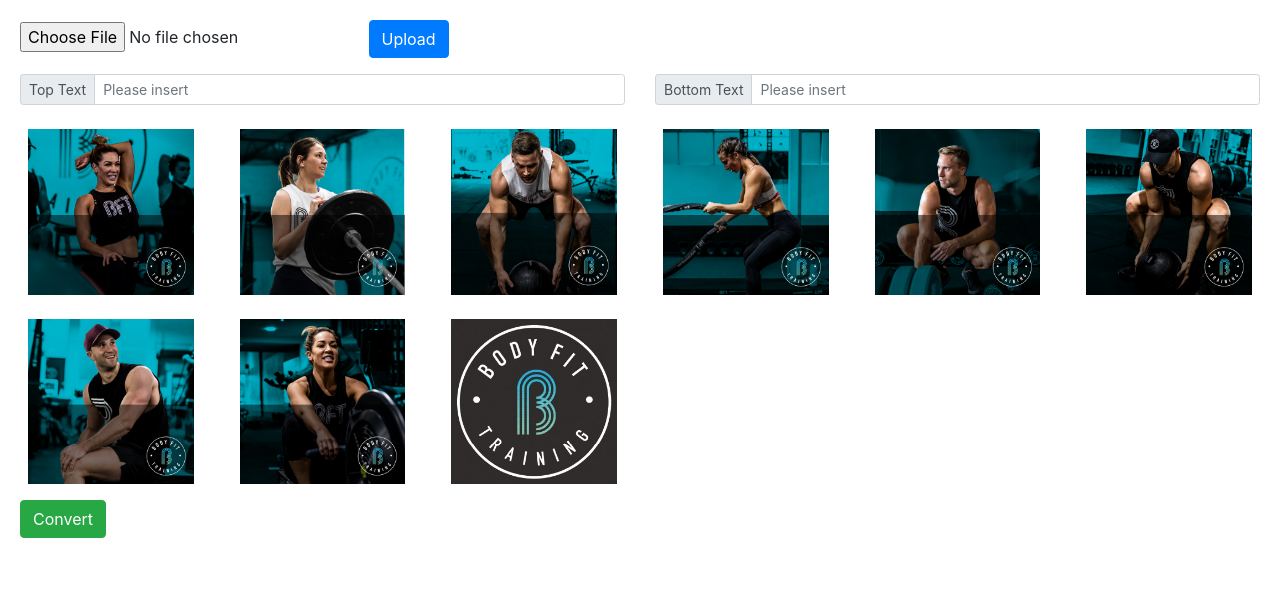
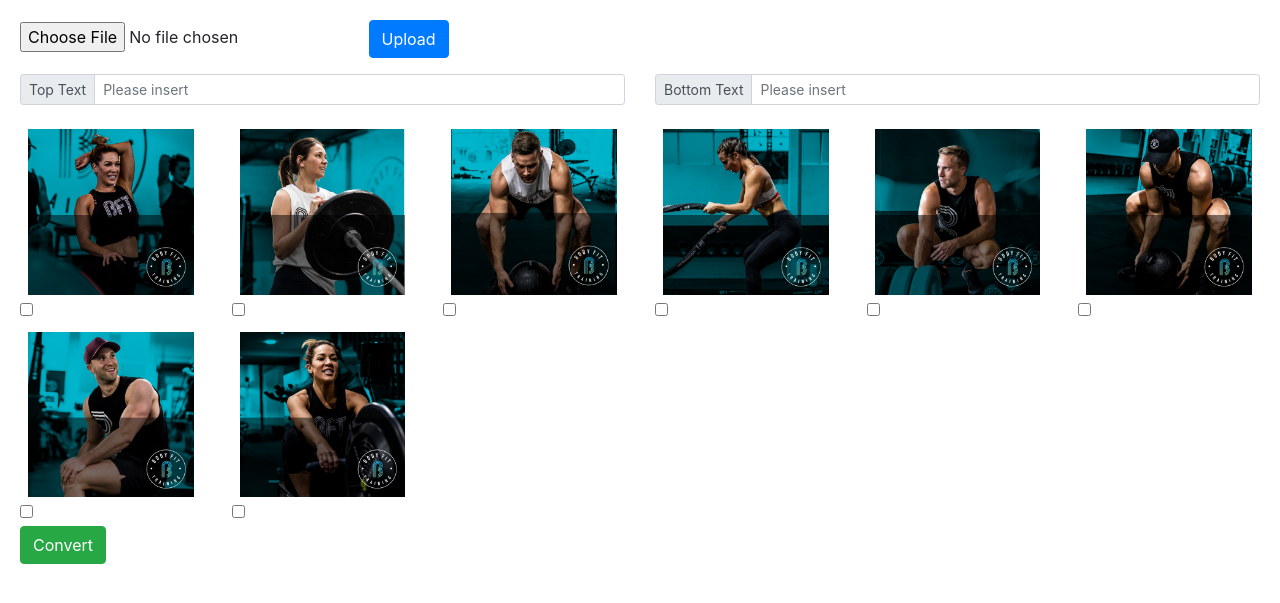
Before and after one commit to danieleproietti20/php-script-to-overlay-text-on-image, a PHP site: page / in a window 1280 px wide. Shown: the top 603 px of the page. Run offline with PHP 8.4, Linux system fonts and the light colour scheme.

Commit message:
update: style

```diff
--- a/index.php
+++ b/index.php
@@ -80,7 +80,7 @@ if (is_dir($imagesDirectory)) {
 				<img src="<?php echo $imagePath; ?>" alt="Girl in a jacket" style="padding: 8px;max-width: 100%; max-height: 100%;" class="image-it">
 				<div class="checkbox">
 					<label for="test1">
-					<input type="hidden" value="<?php echo $imagePath; ?>" name="path" class="select_image custom-control-input" >
+					<input type="checkbox" value="<?php echo $imagePath; ?>" name="path" class="select_image " >
 						<input type="hidden" value="<?php echo $imgFileType; ?>" name="type">
 					</label>
 				</div>
@@ -96,7 +96,7 @@ if (is_dir($imagesDirectory)) {
 </div>
 		<button type="submit" class="btn btn-success">Convert</button>
 	</form>
-	<?php if (isset($_POST['submit'])) {
+	<?php if (isset($_POST['path'])) {
     ?>
 	<img src="image.php?path=<?php echo $_POST['path']; ?>&type=<?php echo $_POST['type']; ?>&top_text=<?php echo $_POST['top_text']; ?>&bottom_text=<?php echo $_POST['bottom_text']; ?>" width="540px" height="540px"/>
 	<?php
@@ -113,9 +113,9 @@ $(document).ready(function () {
 });
 </script>
 <style>
-.selected_image {
+/* .selected_image {
 	border: 2px solid red;
-}
+} */
 </style>
 
    </body>
```
Also changed, not shown: image_folder/H1bsqiOOfm_rkYhiuOzm.jpeg (deleted), 2 other files.
